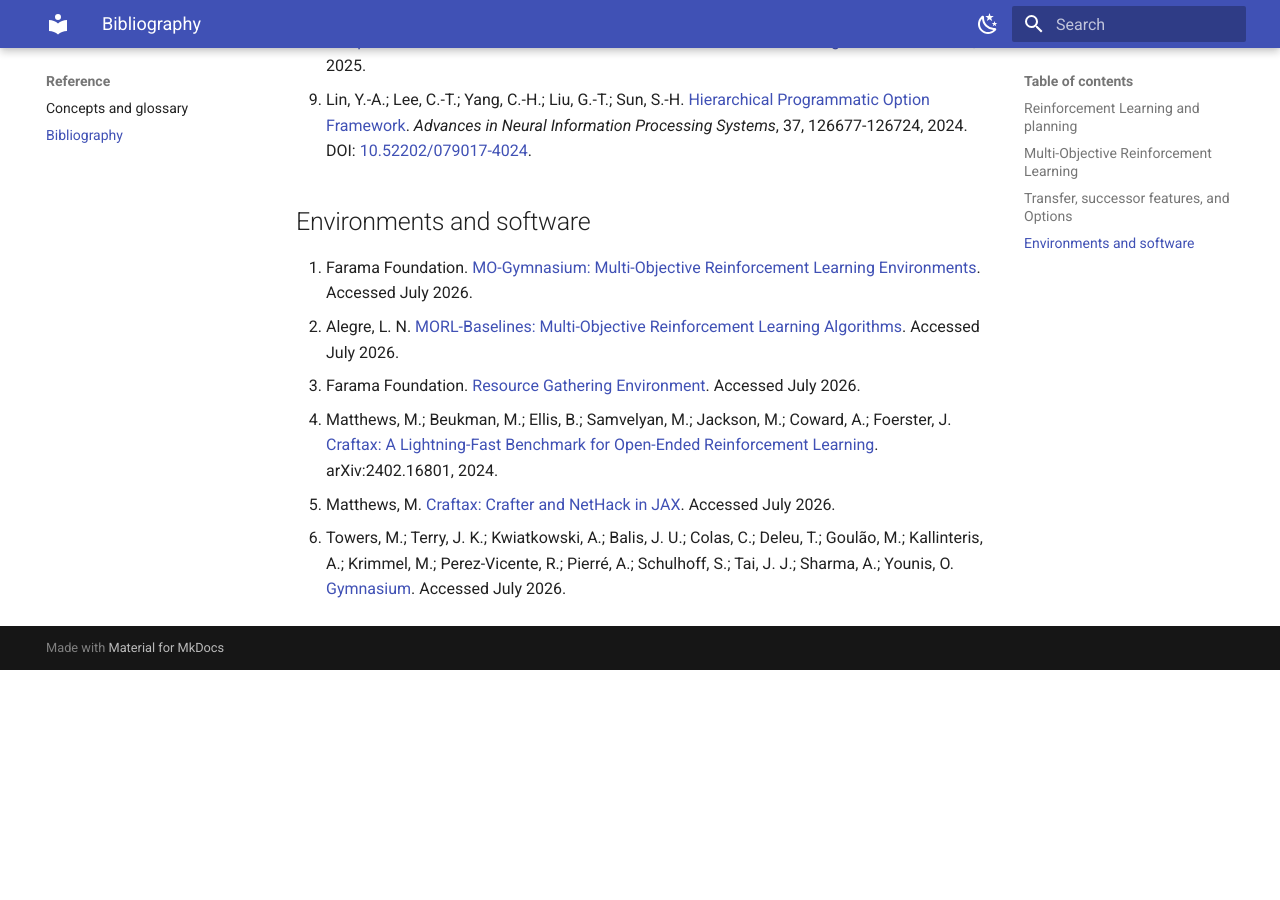
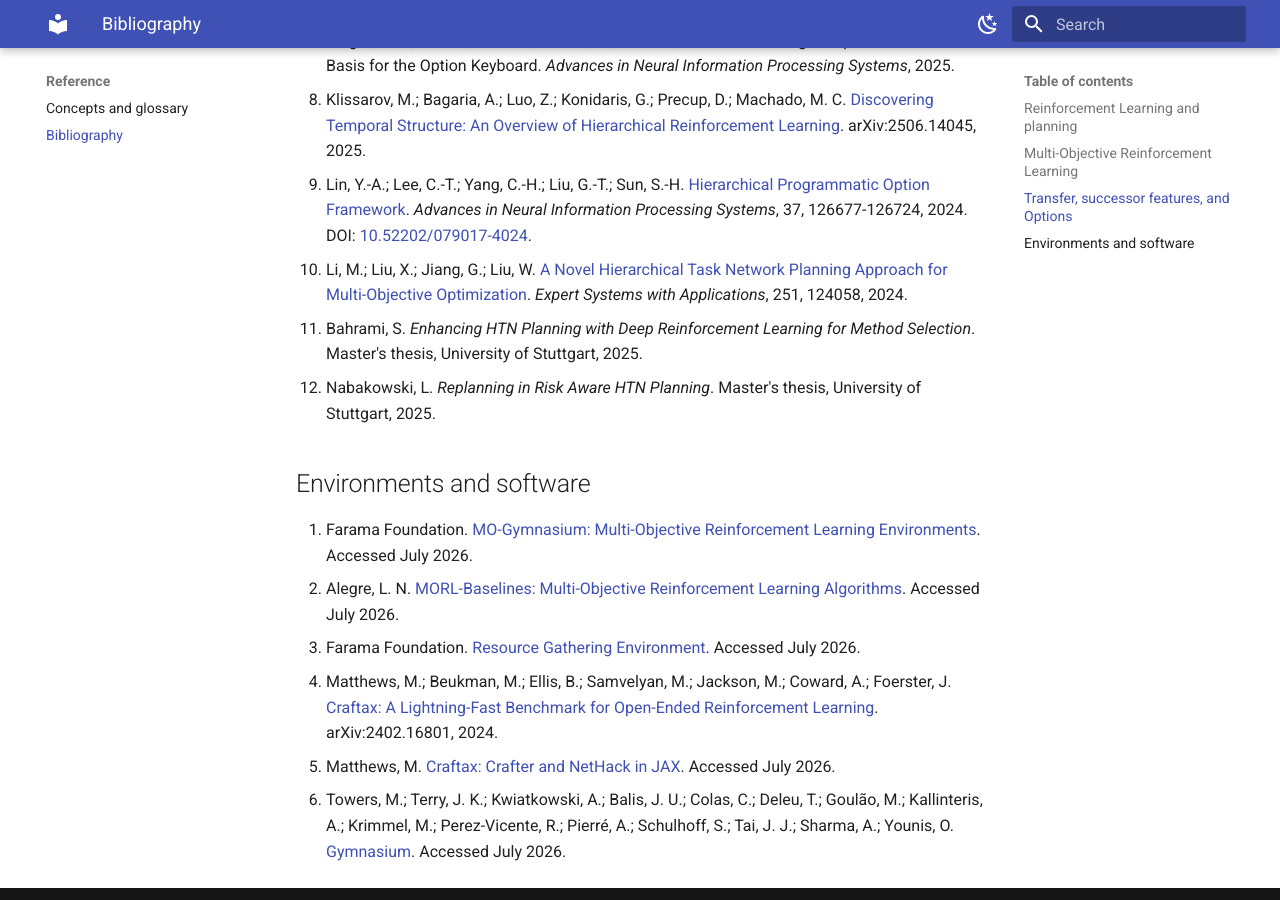
Before and after one commit to AndersonGACFilho/htn-goap-morl-agent, an MkDocs documentation site: the page built from docs/reference/bibliography.md, in a window 1280 px wide and 900 px high, scrolled down 2354 px. Built offline with MkDocs 1.6.1 and Material for MkDocs 9.7.7, drawn with Linux system fonts in a browser that asks for light colours; before the commit the page ends 3024 px from its top, so only the background shows below that; some of the changed text lies outside the part shown.

Commit message:
docs(architecture): shift to preference sources and refine metrics
- Redefine "preference encoder" as "preference source" across all documentation, emphasizing that weights (w) can come directly from a game director/rules, making learned encoders an optional implementation.
- Replace generic "interpretability" claims with concrete "decision traceability and auditability" requirements.
- Formalize the SMDP return update equation for HTN methods and update the vector dimension notation from `k` to `d` (R^d).
- Refine MORL metrics, adding conditional usage for Hypervolume, MUL, and IGD, and introduce a "decision density" metric to evaluate the HTN abstraction efficiency.
- Expand bibliography with related work (Hogg 2010, Li 2024, Bahrami 2025, Nabakowski 2025) and contextualize their approaches in the theoretical basis.
- Add Prof. Dr. Anderson Rocha Tavares as co-advisor in `main.tex`.

```diff
--- a/docs/reference/bibliography.md
+++ b/docs/reference/bibliography.md
@@ -8,42 +8,46 @@
 2. Georgievski, I.; Aiello, M. [An Overview of Hierarchical Task Network Planning](https://arxiv.org/abs/1403.7426). arXiv:1403.7426, 2014.
 3. Erol, K.; Hendler, J.; Nau, D. S. HTN Planning: Complexity and Expressivity. *Proceedings of the Twelfth National Conference on Artificial Intelligence*. AAAI Press, 1994.
 4. Nau, D.; Au, T.-C.; Ilghami, O.; Kuter, U.; Murdock, J. W.; Wu, D.; Yaman, F. SHOP2: An HTN Planning System. *Journal of Artificial Intelligence Research*, 20, 379-404, 2003.
-5. Ghallab, M.; Nau, D.; Traverso, P. *Automated Planning: Theory and Practice*. Elsevier, 2004.
-6. Artar, E. *Goal-Oriented Hierarchical Task Networks and Its Application on Interactive Narrative Planning*. Master's thesis, Sabanci University, 2019.
-7. Orkin, J. Agent Architecture Considerations for Real-Time Planning in Games. *Proceedings of the First AAAI Conference on Artificial Intelligence and Interactive Digital Entertainment*, 2005.
-8. Orkin, J. Three States and a Plan: The AI of F.E.A.R. *Game Developers Conference*, 2006.
-9. Colledanchise, M.; Ogren, P. *Behavior Trees in Robotics and AI*. CRC Press, 2018.
-10. Kuric, D.; Infante, G.; Gomez, V.; Jonsson, A.; van Hoof, H. Planning with a Learned Policy Basis to Optimally Solve Complex Tasks. *Proceedings of the 34th International Conference on Automated Planning and Scheduling*, 2024.
-11. Prabhakar, N.; Singh, R.; Kokel, H.; Natarajan, S.; Tadepalli, P. Combining Planning and Reinforcement Learning for Solving Relational Multiagent Domains. *Proceedings of the 24th International Conference on Autonomous Agents and Multiagent Systems*, 2025.
-12. Millington, I.; Funge, J. *Artificial Intelligence for Games*. 3rd ed. CRC Press, 2019.
+5. Hogg, C.; Kuter, U.; Muñoz-Avila, H. Learning Methods to Generate Good Plans: Integrating HTN Learning and Reinforcement Learning. *Proceedings of the Twenty-Fourth AAAI Conference on Artificial Intelligence*, 1530-1535, 2010.
+6. Ghallab, M.; Nau, D.; Traverso, P. *Automated Planning: Theory and Practice*. Elsevier, 2004.
+7. Artar, E. *Goal-Oriented Hierarchical Task Networks and Its Application on Interactive Narrative Planning*. Master's thesis, Sabanci University, 2019.
+8. Orkin, J. Agent Architecture Considerations for Real-Time Planning in Games. *Proceedings of the First AAAI Conference on Artificial Intelligence and Interactive Digital Entertainment*, 2005.
+9. Orkin, J. Three States and a Plan: The AI of F.E.A.R. *Game Developers Conference*, 2006.
+10. Colledanchise, M.; Ogren, P. *Behavior Trees in Robotics and AI*. CRC Press, 2018.
+11. Kuric, D.; Infante, G.; Gomez, V.; Jonsson, A.; van Hoof, H. Planning with a Learned Policy Basis to Optimally Solve Complex Tasks. *Proceedings of the 34th International Conference on Automated Planning and Scheduling*, 2024.
+12. Prabhakar, N.; Singh, R.; Kokel, H.; Natarajan, S.; Tadepalli, P. Combining Planning and Reinforcement Learning for Solving Relational Multiagent Domains. *Proceedings of the 24th International Conference on Autonomous Agents and Multiagent Systems*, 2025.
+13. Millington, I.; Funge, J. *Artificial Intelligence for Games*. 3rd ed. CRC Press, 2019.
 
 ## Multi-Objective Reinforcement Learning
 
-13. Hayes, C. F.; Radulescu, R.; Bargiacchi, E.; Kallstrom, J.; Macfarlane, M.; Reymond, M.; Verstraeten, T.; Zintgraf, L. M.; Dazeley, R.; Heintz, F.; Howley, E.; Irissappane, A. A.; Mannion, P.; Nowe, A.; Ramos, G.; Restelli, M.; Vamplew, P.; Roijers, D. M. [A Practical Guide to Multi-Objective Reinforcement Learning and Planning](https://doi.org/10.1007/s10458-022-09552-y). *Autonomous Agents and Multi-Agent Systems*, 36(1), 2022.
-14. Roijers, D. M.; Vamplew, P.; Whiteson, S.; Dazeley, R. A Survey of Multi-Objective Sequential Decision-Making. *Journal of Artificial Intelligence Research*, 48, 67-113, 2013.
-15. Abels, A.; Roijers, D. M.; Lenaerts, T.; Nowe, A.; Steckelmacher, D. Dynamic Weights in Multi-Objective Deep Reinforcement Learning. *Proceedings of the 36th International Conference on Machine Learning*, PMLR 97, 11-20, 2019.
-16. Alegre, L. N.; Bazzan, A. L. C.; Roijers, D. M.; Nowe, A.; da Silva, B. C. [Generalized Policy Improvement for Efficient and Robust Multi-Objective Reinforcement Learning](https://doi.org/10.1007/s10458-026-09736-w). *Autonomous Agents and Multi-Agent Systems*, 40(1), 2026.
-17. Felten, F.; Alegre, L. N.; Nowe, A.; Bazzan, A. L. C.; Talbi, E.-G.; Danoy, G.; da Silva, B. C. A Toolkit for Reliable Benchmarking and Research in Multi-Objective Reinforcement Learning. *Advances in Neural Information Processing Systems*, 37, 2023.
-18. Felten, F.; Talbi, E.-G.; Danoy, G. Multi-Objective Reinforcement Learning Based on Decomposition: A Taxonomy and Framework. *Journal of Artificial Intelligence Research*, 79, 679-723, 2024.
-19. Vamplew, P.; Dazeley, R.; Berry, A.; Issabekov, R.; Dekker, E. Empirical Evaluation Methods for Multiobjective Reinforcement Learning Algorithms. *Machine Learning*, 84, 51-80, 2011.
+14. Hayes, C. F.; Radulescu, R.; Bargiacchi, E.; Kallstrom, J.; Macfarlane, M.; Reymond, M.; Verstraeten, T.; Zintgraf, L. M.; Dazeley, R.; Heintz, F.; Howley, E.; Irissappane, A. A.; Mannion, P.; Nowe, A.; Ramos, G.; Restelli, M.; Vamplew, P.; Roijers, D. M. [A Practical Guide to Multi-Objective Reinforcement Learning and Planning](https://doi.org/10.1007/s10458-022-09552-y). *Autonomous Agents and Multi-Agent Systems*, 36(1), 2022.
+15. Roijers, D. M.; Vamplew, P.; Whiteson, S.; Dazeley, R. A Survey of Multi-Objective Sequential Decision-Making. *Journal of Artificial Intelligence Research*, 48, 67-113, 2013.
+16. Abels, A.; Roijers, D. M.; Lenaerts, T.; Nowe, A.; Steckelmacher, D. Dynamic Weights in Multi-Objective Deep Reinforcement Learning. *Proceedings of the 36th International Conference on Machine Learning*, PMLR 97, 11-20, 2019.
+17. Alegre, L. N.; Bazzan, A. L. C.; Roijers, D. M.; Nowe, A.; da Silva, B. C. [Generalized Policy Improvement for Efficient and Robust Multi-Objective Reinforcement Learning](https://doi.org/10.1007/s10458-026-09736-w). *Autonomous Agents and Multi-Agent Systems*, 40(1), 2026.
+18. Felten, F.; Alegre, L. N.; Nowe, A.; Bazzan, A. L. C.; Talbi, E.-G.; Danoy, G.; da Silva, B. C. A Toolkit for Reliable Benchmarking and Research in Multi-Objective Reinforcement Learning. *Advances in Neural Information Processing Systems*, 36, 2023.
+19. Felten, F.; Talbi, E.-G.; Danoy, G. Multi-Objective Reinforcement Learning Based on Decomposition: A Taxonomy and Framework. *Journal of Artificial Intelligence Research*, 79, 679-723, 2024.
+20. Vamplew, P.; Dazeley, R.; Berry, A.; Issabekov, R.; Dekker, E. Empirical Evaluation Methods for Multiobjective Reinforcement Learning Algorithms. *Machine Learning*, 84, 51-80, 2011.
 
 ## Transfer, successor features, and Options
 
-20. Barreto, A.; Dabney, W.; Munos, R.; Hunt, J. J.; Schaul, T.; van Hasselt, H.; Silver, D. Successor Features for Transfer in Reinforcement Learning. *Advances in Neural Information Processing Systems*, 30, 2017.
-21. Barreto, A.; Hou, S.; Borsa, D.; Silver, D.; Precup, D. Fast Reinforcement Learning with Generalized Policy Updates. *Proceedings of the National Academy of Sciences*, 117(48), 30079-30087, 2020.
-22. Borsa, D.; Barreto, A.; Quan, J.; Mankowitz, D. J.; van Hasselt, H.; Munos, R.; Silver, D.; Schaul, T. Universal Successor Features Approximators. *International Conference on Learning Representations*, 2019.
-23. Alegre, L. N.; Bazzan, A. L. C.; da Silva, B. C. Optimistic Linear Support and Successor Features as a Basis for Optimal Policy Transfer. *Proceedings of the 39th International Conference on Machine Learning*, 394-413, 2022.
-24. Sutton, R. S.; Precup, D.; Singh, S. Between MDPs and Semi-MDPs: A Framework for Temporal Abstraction in Reinforcement Learning. *Artificial Intelligence*, 112(1-2), 181-211, 1999.
-25. Barreto, A.; Borsa, D.; Hou, S.; Comanici, G.; Aygun, E.; Hamel, P.; Hunt, J. J.; Mourad, S.; Silver, D.; Precup, D. The Option Keyboard: Combining Skills in Reinforcement Learning. *Advances in Neural Information Processing Systems*, 32, 2019.
-26. Alegre, L. N.; Bazzan, A. L. C.; Barreto, A.; da Silva, B. C. Constructing an Optimal Behavior Basis for the Option Keyboard. *Advances in Neural Information Processing Systems*, 2025.
-27. Klissarov, M.; Bagaria, A.; Luo, Z.; Konidaris, G.; Precup, D.; Machado, M. C. [Discovering Temporal Structure: An Overview of Hierarchical Reinforcement Learning](https://doi.org/10.48550/arXiv.2506.14045). arXiv:2506.14045, 2025.
-28. Lin, Y.-A.; Lee, C.-T.; Yang, C.-H.; Liu, G.-T.; Sun, S.-H. [Hierarchical Programmatic Option Framework](https://proceedings.neurips.cc/paper_files/paper/2024/file/e51ec47238fc3e82c269965c5533f9ef-Paper-Conference.pdf). *Advances in Neural Information Processing Systems*, 37, 126677-126724, 2024. DOI: [10.52202/079017-4024](https://doi.org/10.52202/079017-4024).
+21. Barreto, A.; Dabney, W.; Munos, R.; Hunt, J. J.; Schaul, T.; van Hasselt, H.; Silver, D. Successor Features for Transfer in Reinforcement Learning. *Advances in Neural Information Processing Systems*, 30, 2017.
+22. Barreto, A.; Hou, S.; Borsa, D.; Silver, D.; Precup, D. Fast Reinforcement Learning with Generalized Policy Updates. *Proceedings of the National Academy of Sciences*, 117(48), 30079-30087, 2020.
+23. Borsa, D.; Barreto, A.; Quan, J.; Mankowitz, D. J.; van Hasselt, H.; Munos, R.; Silver, D.; Schaul, T. Universal Successor Features Approximators. *International Conference on Learning Representations*, 2019.
+24. Alegre, L. N.; Bazzan, A. L. C.; da Silva, B. C. Optimistic Linear Support and Successor Features as a Basis for Optimal Policy Transfer. *Proceedings of the 39th International Conference on Machine Learning*, 394-413, 2022.
+25. Sutton, R. S.; Precup, D.; Singh, S. Between MDPs and Semi-MDPs: A Framework for Temporal Abstraction in Reinforcement Learning. *Artificial Intelligence*, 112(1-2), 181-211, 1999.
+26. Barreto, A.; Borsa, D.; Hou, S.; Comanici, G.; Aygun, E.; Hamel, P.; Hunt, J. J.; Mourad, S.; Silver, D.; Precup, D. The Option Keyboard: Combining Skills in Reinforcement Learning. *Advances in Neural Information Processing Systems*, 32, 2019.
+27. Alegre, L. N.; Bazzan, A. L. C.; Barreto, A.; da Silva, B. C. Constructing an Optimal Behavior Basis for the Option Keyboard. *Advances in Neural Information Processing Systems*, 2025.
+28. Klissarov, M.; Bagaria, A.; Luo, Z.; Konidaris, G.; Precup, D.; Machado, M. C. [Discovering Temporal Structure: An Overview of Hierarchical Reinforcement Learning](https://doi.org/10.48550/arXiv.2506.14045). arXiv:2506.14045, 2025.
+29. Lin, Y.-A.; Lee, C.-T.; Yang, C.-H.; Liu, G.-T.; Sun, S.-H. [Hierarchical Programmatic Option Framework](https://proceedings.neurips.cc/paper_files/paper/2024/file/e51ec47238fc3e82c269965c5533f9ef-Paper-Conference.pdf). *Advances in Neural Information Processing Systems*, 37, 126677-126724, 2024. DOI: [10.52202/079017-4024](https://doi.org/10.52202/079017-4024).
+30. Li, M.; Liu, X.; Jiang, G.; Liu, W. [A Novel Hierarchical Task Network Planning Approach for Multi-Objective Optimization](https://doi.org/10.1016/j.eswa.2024.124058). *Expert Systems with Applications*, 251, 124058, 2024.
+31. Bahrami, S. *Enhancing HTN Planning with Deep Reinforcement Learning for Method Selection*. Master's thesis, University of Stuttgart, 2025.
+32. Nabakowski, L. *Replanning in Risk Aware HTN Planning*. Master's thesis, University of Stuttgart, 2025.
 
 ## Environments and software
 
-29. Farama Foundation. [MO-Gymnasium: Multi-Objective Reinforcement Learning Environments](https://mo-gymnasium.farama.org/). Accessed July 2026.
-30. Alegre, L. N. [MORL-Baselines: Multi-Objective Reinforcement Learning Algorithms](https://github.com/LucasAlegre/morl-baselines). Accessed July 2026.
-31. Farama Foundation. [Resource Gathering Environment](https://mo-gymnasium.farama.org/environments/resource-gathering/). Accessed July 2026.
-32. Matthews, M.; Beukman, M.; Ellis, B.; Samvelyan, M.; Jackson, M.; Coward, A.; Foerster, J. [Craftax: A Lightning-Fast Benchmark for Open-Ended Reinforcement Learning](https://arxiv.org/abs/2402.16801). arXiv:2402.16801, 2024.
-33. Matthews, M. [Craftax: Crafter and NetHack in JAX](https://github.com/MichaelTMatthews/Craftax). Accessed July 2026.
-34. Towers, M.; Terry, J. K.; Kwiatkowski, A.; Balis, J. U.; Colas, C.; Deleu, T.; Goulão, M.; Kallinteris, A.; Krimmel, M.; Perez-Vicente, R.; Pierré, A.; Schulhoff, S.; Tai, J. J.; Sharma, A.; Younis, O. [Gymnasium](https://gymnasium.farama.org/). Accessed July 2026.
+33. Farama Foundation. [MO-Gymnasium: Multi-Objective Reinforcement Learning Environments](https://mo-gymnasium.farama.org/). Accessed July 2026.
+34. Alegre, L. N. [MORL-Baselines: Multi-Objective Reinforcement Learning Algorithms](https://github.com/LucasAlegre/morl-baselines). Accessed July 2026.
+35. Farama Foundation. [Resource Gathering Environment](https://mo-gymnasium.farama.org/environments/resource-gathering/). Accessed July 2026.
+36. Matthews, M.; Beukman, M.; Ellis, B.; Samvelyan, M.; Jackson, M.; Coward, A.; Foerster, J. [Craftax: A Lightning-Fast Benchmark for Open-Ended Reinforcement Learning](https://arxiv.org/abs/2402.16801). arXiv:2402.16801, 2024.
+37. Matthews, M. [Craftax: Crafter and NetHack in JAX](https://github.com/MichaelTMatthews/Craftax). Accessed July 2026.
+38. Towers, M.; Terry, J. K.; Kwiatkowski, A.; Balis, J. U.; Colas, C.; Deleu, T.; Goulão, M.; Kallinteris, A.; Krimmel, M.; Perez-Vicente, R.; Pierré, A.; Schulhoff, S.; Tai, J. J.; Sharma, A.; Younis, O. [Gymnasium](https://gymnasium.farama.org/). Accessed July 2026.
```
Also changed, not shown: docs/annotations/reinforcement-learning/morl.md (+8 -7 lines), docs/architecture/preference-weight-generation.md (+16 -15 lines), docs/architecture/symbolic-morl.md (+9 -9 lines), 14 other files.
